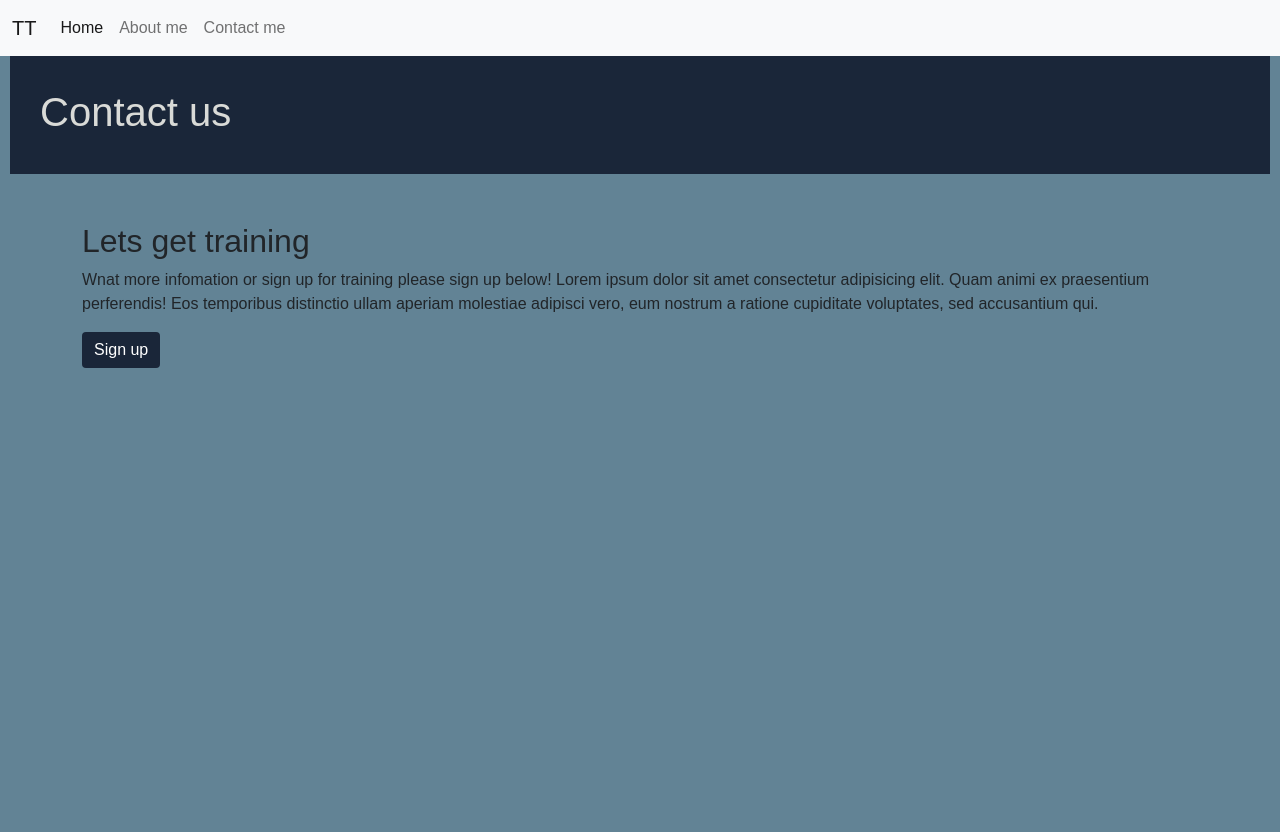
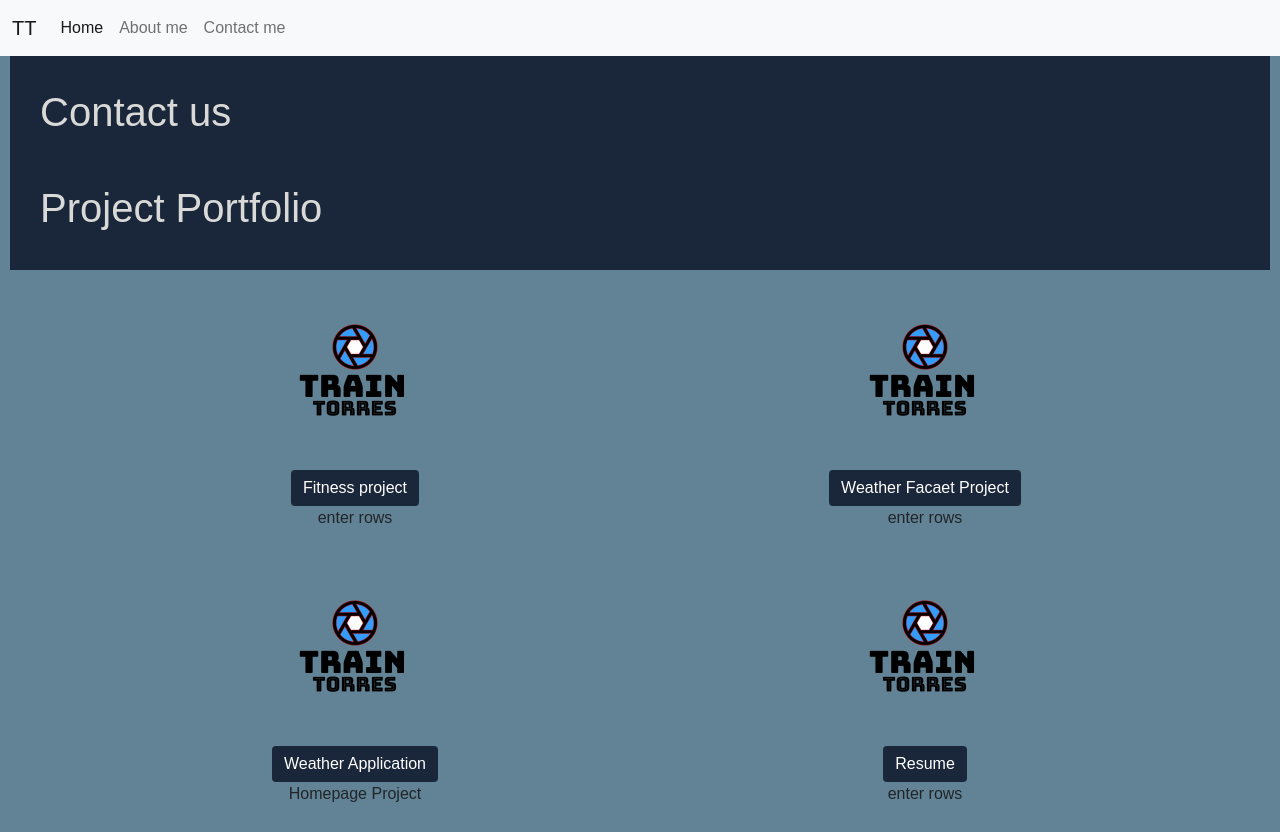
Before and after one commit to amandatorresapu/porfolio-project, a plain HTML site: page contact.html in a window 1280 px wide. Before the commit the page ends 800 px from the top, so only its background shows below. Drawn offline with nearby package versions, Linux system fonts and the light colour scheme.

Commit message:
Row set up for contact for projects

```diff
--- a/contact.html
+++ b/contact.html
@@ -24,7 +24,7 @@
     <title>Train-Torres.com contact us</title>
   </head>
   <body>
-  <nav class="navbar navbar-expand-lg navbar-light bg-light fixed-top">
+    <nav class="navbar navbar-expand-lg navbar-light bg-light fixed-top">
       <div class="container-fluid">
         <a class="navbar-brand" href="#">TT</a>
         <button
@@ -49,23 +49,35 @@
         </div>
       </div>
     </nav>
-
-    <div class="hero ">
+    <div class="hero">
       <h1 class="mt-5">Contact us</h1>
+      <h1 class="mt-5">Project Portfolio</h1>
     </div>
-     <div class="container">
+    <div class="container">
       <div class="row">
-        <div class="col-sm-12 mt-5 mb-3">
-          <h2>Lets get training</h2>
-          <p>
-            Wnat more infomation or sign up for training please sign up below! Lorem ipsum dolor sit amet consectetur adipisicing elit. Quam animi
-            ex praesentium perferendis! Eos temporibus distinctio ullam aperiam
-            molestiae adipisci vero, eum nostrum a ratione cupiditate
-            voluptates, sed accusantium qui.
-          </p>
-          <a class="btn btn-primary" href="about.html" role="button"
-            >Sign up</a
-          >
+        <div class="col-6 shecodes">
+          <img src="images/Logo.png" alt="" /> <br />
+          <a href="http://" class="btn btn-primary"> Fitness project</a>
+          <p>enter rows</p>
         </div>
+        <div class="col-6 shecodes">
+          <img src="images/Logo.png" alt="" /> <br />
+          <a href="http://" class="btn btn-primary"> Weather Facaet Project</a>
+          <p>enter rows</p>
+        </div>
+      </div>
+      <div class="row">
+        <div class="col-6 shecodes">
+          <img src="images/Logo.png" alt="" /> <br />
+          <a href="http://" class="btn btn-primary"> Weather Application</a>
+          <p>Homepage Project</p>
+        </div>
+        <div class="col-6 shecodes">
+          <img src="images/Logo.png" alt="" /> <br />
+          <a href="http://" class="btn btn-primary"> Resume</a>
+          <p>enter rows</p>
+        </div>
+      </div>
+    </div>
   </body>
 </html>
--- a/src/style.css
+++ b/src/style.css
@@ -22,3 +22,10 @@ body {
   max-width: 100%;
   max-height: 100%;
 }
+.work-projects {
+  text-align: center;
+}
+
+.shecodes {
+  text-align: center;
+}
```
